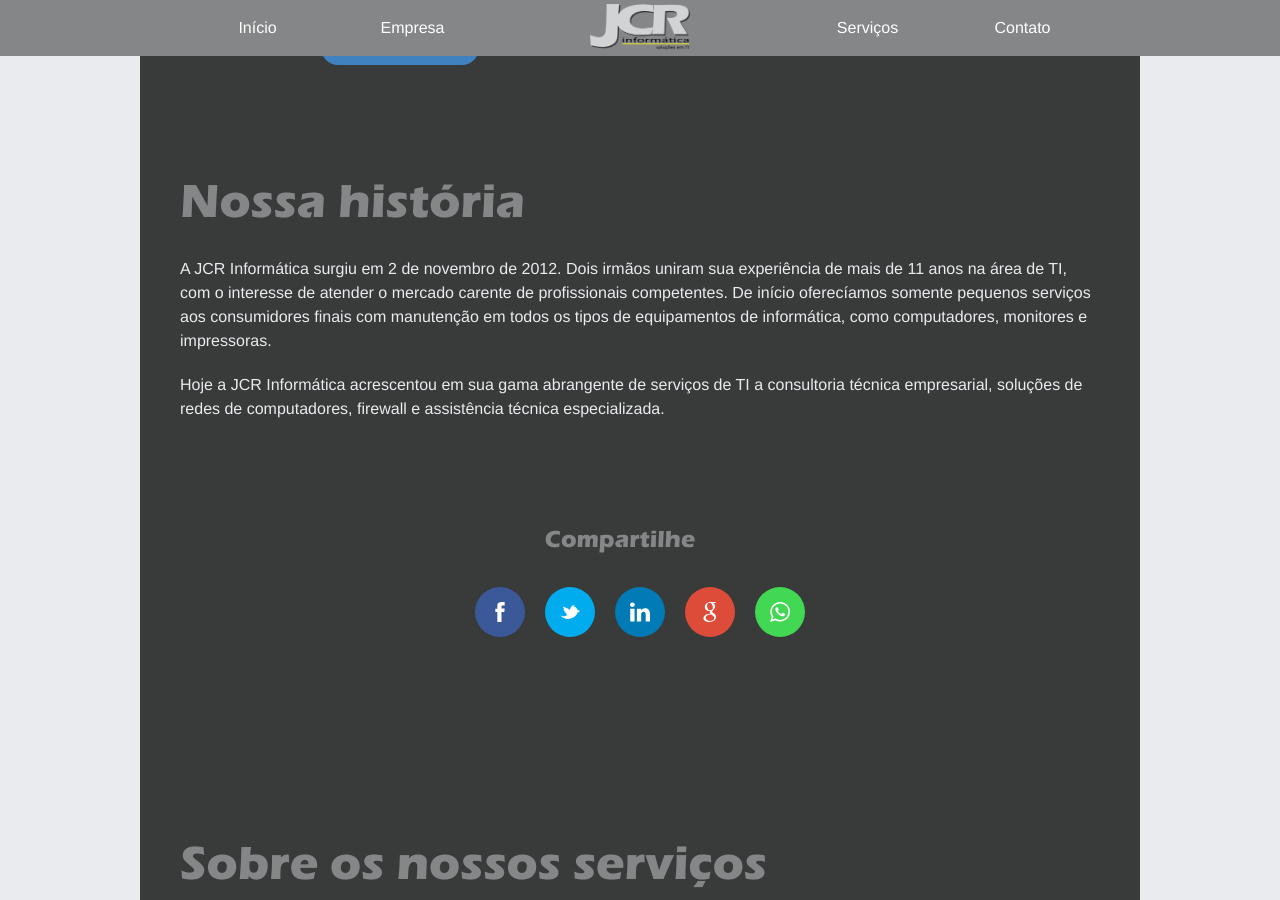
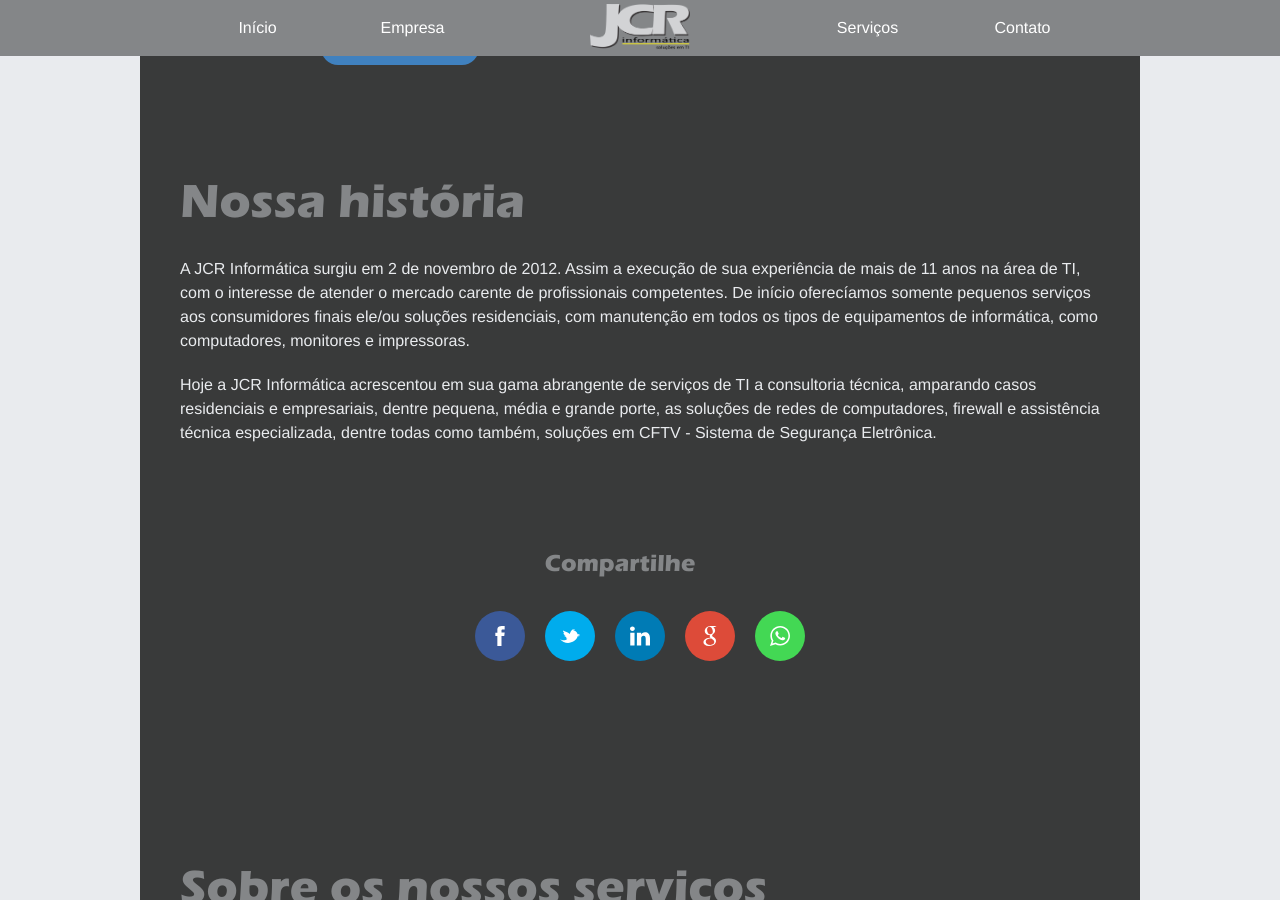
Before and after one commit to JCRInformatica/JCRInformatica.github.io, a Jekyll site: the page built from index.html, in a window 1280 px wide and 900 px high, scrolled down 751 px. Built offline with Jekyll 4.4.1, drawn with Linux system fonts in a browser that asks for light colours.

Commit message:
Texto novo da história

```diff
--- a/index.html
+++ b/index.html
@@ -47,8 +47,8 @@ sections:
 
     <article>
       <h2>Nossa história</h2>
-      <p>A JCR Informática surgiu em 2 de novembro de 2012. Dois irmãos uniram sua experiência de mais de 11 anos na área de TI, com o interesse de atender o mercado carente de profissionais competentes. De início oferecíamos somente pequenos serviços aos consumidores finais com manutenção em todos os tipos de equipamentos de informática, como computadores, monitores e impressoras.</p>
-      <p>Hoje a JCR Informática acrescentou em sua gama abrangente de serviços de TI a consultoria técnica empresarial, soluções de redes de computadores, firewall e assistência técnica especializada.</p>
+      <p>A JCR Informática surgiu em 2 de novembro de 2012. Assim a execução de sua experiência de mais de 11 anos na área de TI, com o interesse de atender o mercado carente de profissionais competentes. De início oferecíamos somente pequenos serviços aos consumidores finais ele/ou soluções residenciais, com manutenção em todos os tipos de equipamentos de informática, como computadores, monitores e impressoras.</p>
+      <p>Hoje a JCR Informática acrescentou em sua gama abrangente de serviços de TI a consultoria técnica, amparando casos residenciais e empresariais, dentre pequena, média e grande porte, as soluções de redes de computadores, firewall e assistência técnica especializada, dentre todas como também, soluções em CFTV - Sistema de Segurança Eletrônica.</p>
     </article>
 
     <div class="call-to-action" data-grid="column center spacing">
```
